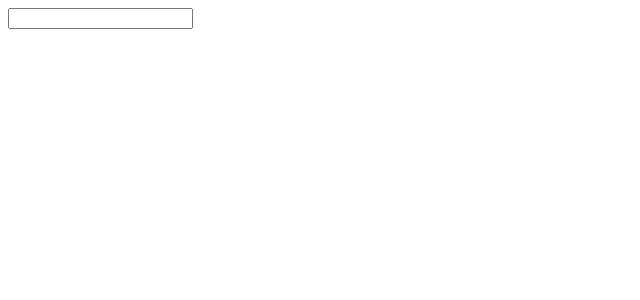
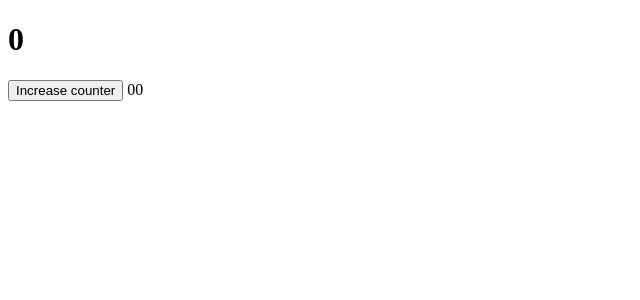
Before and after one commit to dzarezenko/beetroot_lesson_41-vue_basics, a Vue app: page / in a window 1280 px wide. Shown: the top 300 px of the page, without its empty margins (0-640 px from the left). Built offline with nearby package versions, Linux system fonts and the light colour scheme.

Commit message:
Writing JS code in the templates

```diff
--- a/src/App.vue
+++ b/src/App.vue
@@ -12,11 +12,11 @@
     {{ link }}
     <p v-html="link"></p-->
 
-    <!--counter />
+    <counter />
 
-    <counter /-->
+    <!--counter /-->
 
-    <kb-event />
+    <!--kb-event /-->
   </div>
 
 </template>
--- a/src/components/Counter.vue
+++ b/src/components/Counter.vue
@@ -1,7 +1,8 @@
 <template>
   <div>
     <h1>{{ counter }}</h1>
-    <button @click.once="increaseCounter(2, $event)">Increase counter</button>
+    <button @click="counter+= 2">Increase counter</button>
+    {{ counter + "" + counter }}
   </div>
 </template>
 
```
